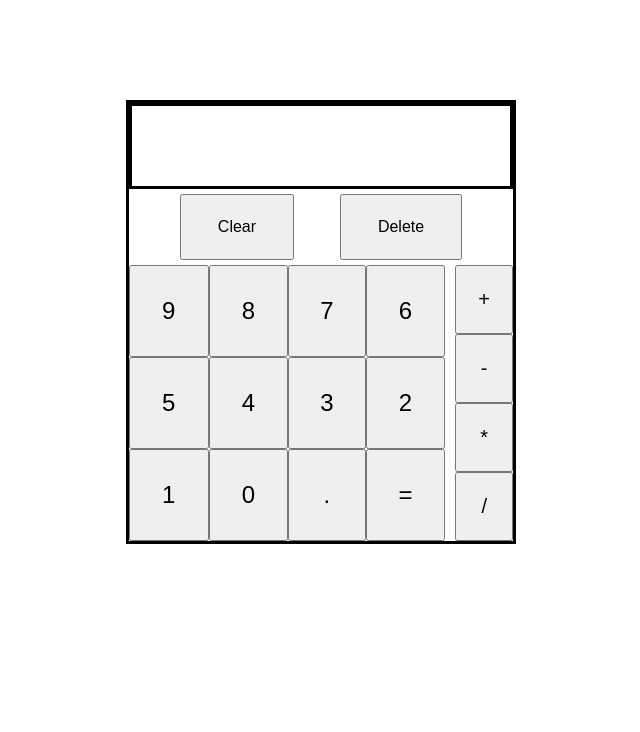
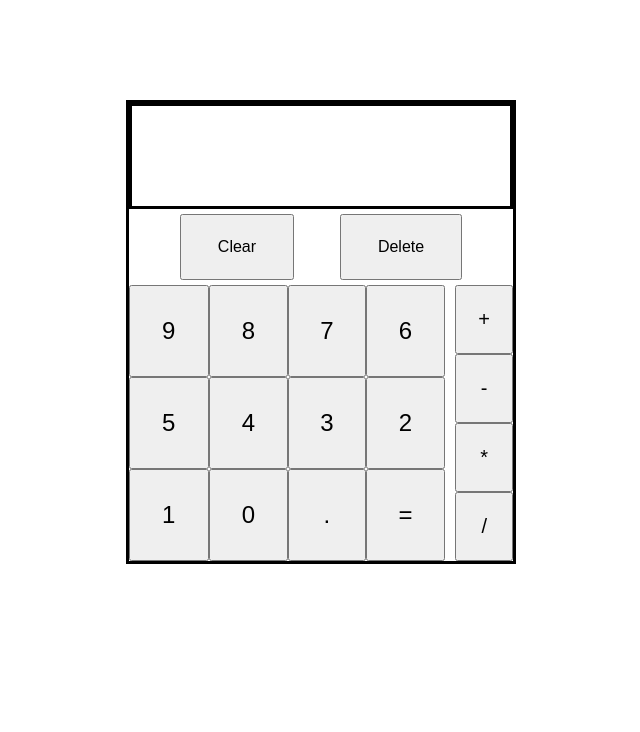
Before and after one commit to ArtemyOsovskoi/Calculator, a plain HTML site: page index.html in a window 1280 px wide. Shown: the top 732 px of the page, without its empty margins (319-959 px from the left). Drawn offline with Linux system fonts and the light colour scheme.

Commit message:
display div changes, make text expand container and not overflow

```diff
--- a/styles.css
+++ b/styles.css
@@ -23,14 +23,17 @@ html,body {
 }
 
 #display {
-    display: flex;
-    align-items: center;
-    max-height: 20px;
+    display: block;
+    overflow: auto;
+    text-align: left;
+    word-wrap: break-word;
+    word-break: break-all;
+    height: 20px;
     border: solid black;
-    padding-top: 40px;
-    padding-bottom: 40px;
+    padding-top: 50px;
+    padding-bottom: 50px;
     padding-left: 10px;
-    font-size: 32px;
+    font-size: 30px;
 }
 
 #topButtons {
```
